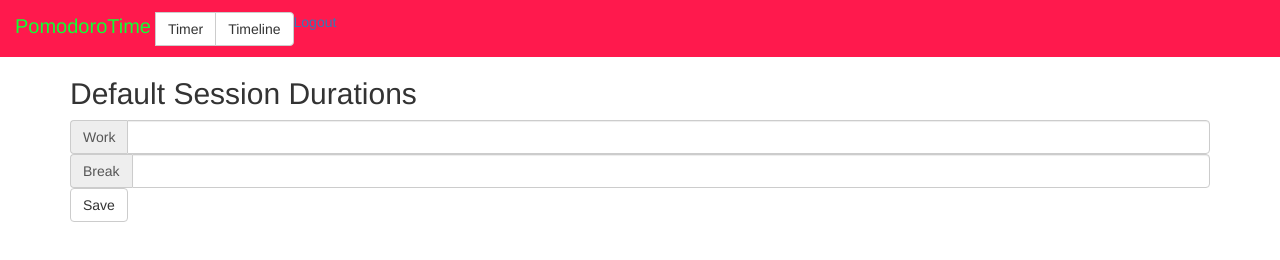
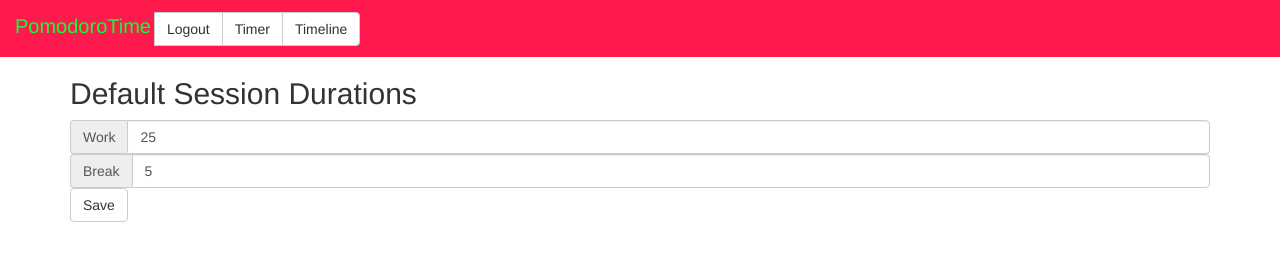
Before and after one commit to cnsheafe/pomodoro-time, a website built with webpack: page public/index.html in a window 1280 px wide. Both pictures are taken after a click on the button "Settings". Built offline with nearby package versions, Linux system fonts and the light colour scheme; files whose address does not match are found by name.

Commit message:
Simplified account-controls using bootstrap classes

```diff
--- a/public/index.html
+++ b/public/index.html
@@ -62,12 +62,8 @@
   <header class="container-fluid">
     <h1 class="text-center title">PomodoroTime</h1>
     <div class="btn-group" id="account-interface" role="group" aria-label="...">
-      <a href="http://localhost:8080/signup">
-        <button type="button" class="btn btn-default">Signup</button>
-      </a>
-      <a href="http://localhost:8080/login">
-        <button type="button" class="btn btn-primary">Login</button>
-      </a>
+      <a href="http://localhost:8080/signup" class="btn btn-default">Signup</a>
+      <a href="http://localhost:8080/login" class="btn btn-default">Login</a>
       <div id="nav-controls" class="btn-group" role="group" aria-label="...">
         <a href="" id="timer-button" role="button" data-page="timer-page" class="btn btn-default hide">Timer</a>
         <a href="" id="settings-button" role="button" data-page="settings-page" class="btn btn-default">
@@ -118,11 +114,11 @@
       <h2>Default Session Durations</h2>
       <div class="input-group">
         <span class="input-group-addon">Work</span>
-        <input type="number" id="default-work" class="form-control" name="work">
+        <input type="number" id="default-work" class="form-control" name="work" value="25">
       </div>
       <div class="input-group">
         <span class="input-group-addon">Break</span>
-        <input type="number" id="default-break" class="form-control" name="break">
+        <input type="number" id="default-break" class="form-control" name="break" value="5">
       </div>
       <button id="settings-save-button" type="button" class="btn btn-default">Save</button>
     </div>
```
